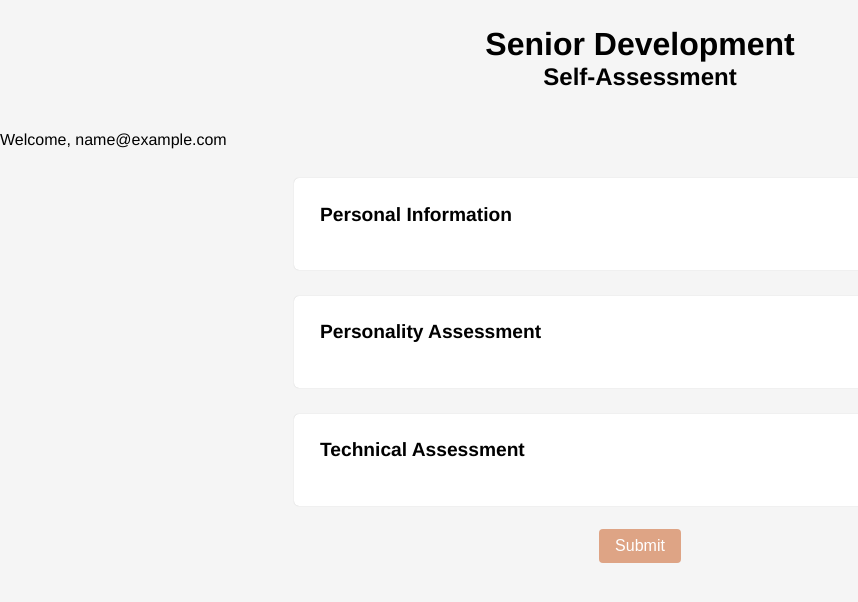
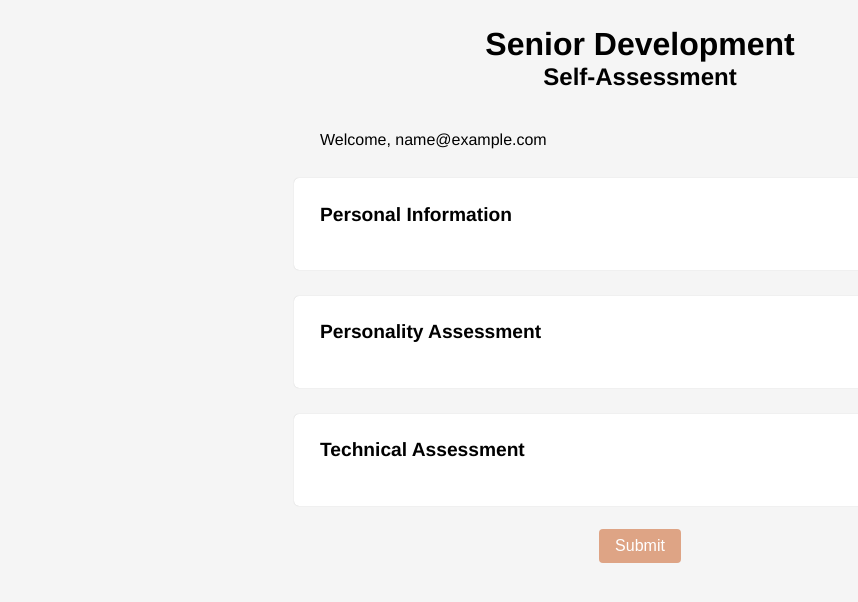
Before and after one commit to kjf5787/alt-coop-team1, a PHP site: page / in a window 1280 px wide. Shown: the part 61-663 px from the top of the page, without its empty margins (0-858 px from the left). Run offline with PHP 8.4, Linux system fonts and the light colour scheme; the visitor is signed in with stand-in values (Sample User, id 1); data that the repository does not hold is empty.

Commit message:
Updated styles for welcome message

```diff
--- a/srDevPortal/assets/css/styles.css
+++ b/srDevPortal/assets/css/styles.css
@@ -45,6 +45,12 @@ header{
 }
 
 /*--- End Title CSS ---*/
+/*--- Welcome CSS ---*/
+.welcome-container{
+    width: 50%;
+    margin: auto;
+}
+/*--- End Welcome CSS ---*/
 /*--- Questions CSS ---*/
 
 .question-container{
```
